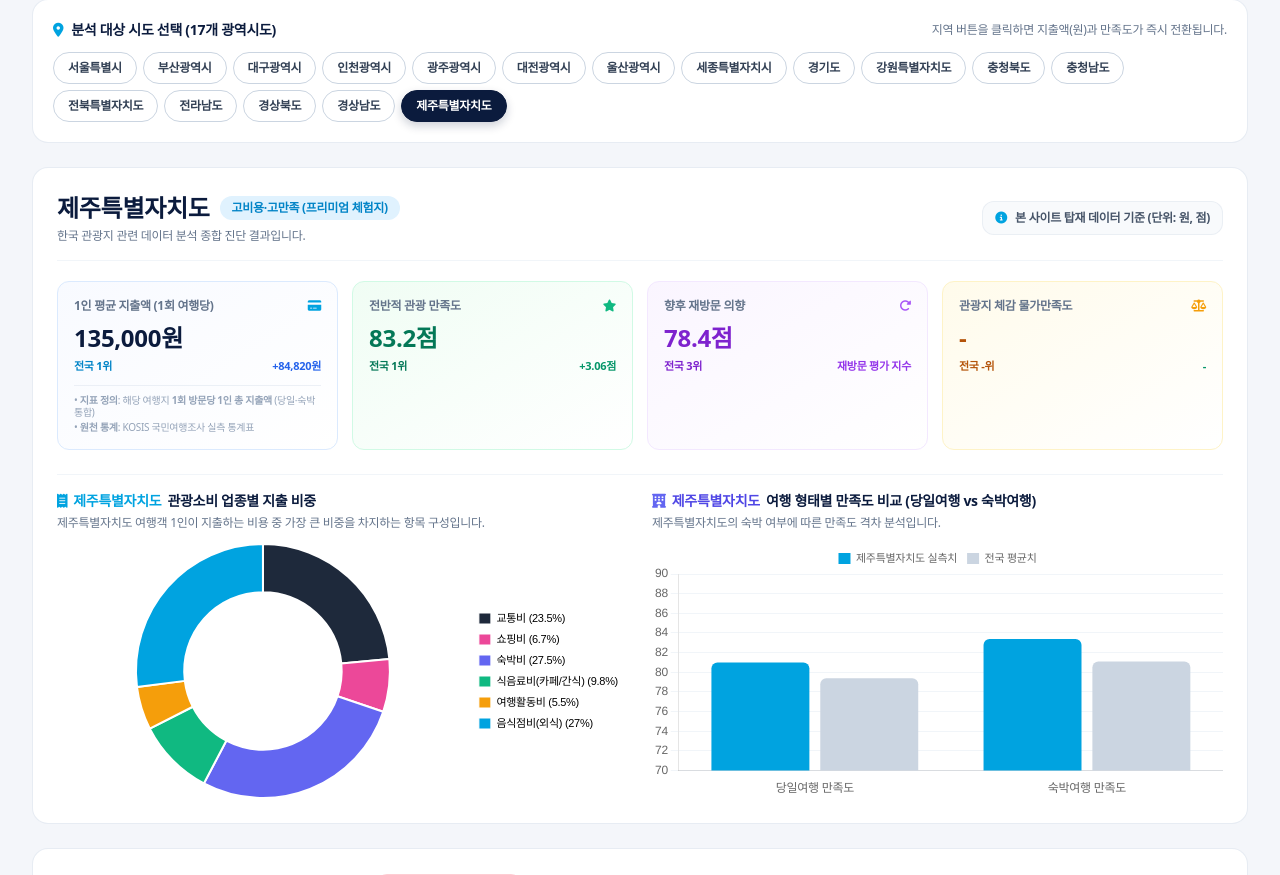
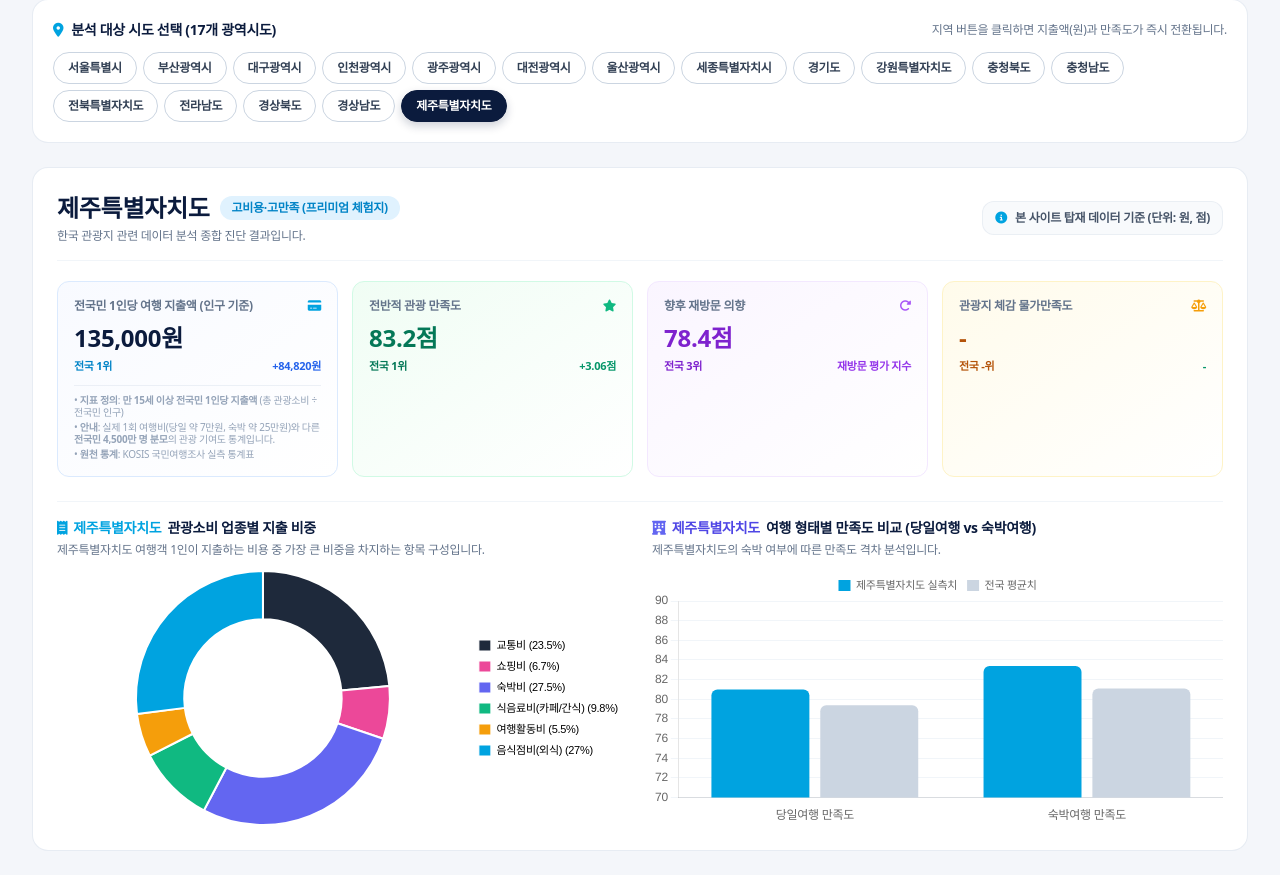
Before and after one commit to gyeong-lab/travel_budget, a Flask app: page / in a window 1280 px wide. Shown: the part 270-1145 px from the top of the page. Run offline with Flask 3, Linux system fonts and the light colour scheme; some libraries are stand-ins or nearby versions; some web fonts are replaced.

Commit message:
fix: clarify per-capita population expenditure definition and rectify misleading 1-trip label

```diff
--- a/app.py
+++ b/app.py
@@ -443,7 +443,28 @@ def generate_robust_chat_response(query: str) -> str:
             "  2. **관광지 체감 물가만족도 (100점 만점)**: 실제 여행객들이 현지 물가에 대해 평가한 만족도 (전남 73.1점, 충북 72.8점 등)"
         )
 
-    # 2. 가성비 안 좋은 곳 / 나쁜 곳 / 비효율적인 곳 (가성비 좋은 곳보다 반드시 우선 판별!)
+    # 2. 하루 여행비 6,000원/3,000원에 대한 통계 정의 및 의문 해소
+    if any(k in q for k in ['6000원', '6천원', '3000원', '3천원', '말이되', '하루여행비', '하루여행', '왜이렇게싸', '왜이렇게적', '지출액이상', '분석잘못', '분석틀린', '하루에6000', '하루에6천', '하루6000', '하루6천']):
+        return (
+            "### 💡 정확한 지적이십니다! 하루 여행 경비가 6,000원이라는 뜻이 아닙니다.\n\n"
+            "실제 관광객이 광주나 세종에 가서 하루 종일 식사하고 이동하는 데 쓴 돈이 6천 원, 3천 원일 리는 없습니다. 이 수치는 **통계학적 산출 기준(분모)의 차이**에서 비롯된 것입니다:\n\n"
+            "#### 1. 📊 본 사이트에 탑재된 통계의 공식 정의\n"
+            "- **원천 통계표 명칭**: KOSIS(문화체육관광부 국민여행조사) `만 15세 이상 전국민 1인당 평균 여행 지출액`\n"
+            "- **공식 산출 공식**:\n"
+            "  $$\\text{전국민 1인당 지출액} = \\frac{\\text{해당 시도를 방문한 전체 관광객의 연간 총소비액}}{\\textbf{대한민국 만 15세 이상 전체 인구 (약 4,500만 명)}}\\n"
+            "- 즉, **'실제 광주를 다녀온 여행자 수'로 나눈 것이 아니라**, **'대한민국 전체 국민(4,500만 명)'으로 나누어** 대한민국 국민 1명이 1년 동안 해당 지자체에 얼마의 관광 소비를 기여했는가를 측정한 **지역별 관광소비 파급 기여도 지표**입니다.\n\n"
+            "#### 2. 🔍 지역별 수치 격차가 발생하는 이유\n"
+            "- **제주특별자치도 (135,000원)**: 전국민이 항공기와 숙박을 이용해 대규모로 방문하므로 전국민 1인당 배분액이 13만 5천 원으로 매우 높습니다.\n"
+            "- **강원특별자치도 (126,000원)**: 동해안/리조트 체류 인구가 많아 전국민 기준 배분액이 12만 6천 원입니다.\n"
+            "- **광주(6,000원) / 세종(3,000원)**: 거대 관광지에 비해 전국민 중 실제로 방문하여 소비하는 인구 비율(모수)이 적기 때문에, 전 국민 4,500만 명으로 나누면 1인당 6천 원, 3천 원으로 집계되는 것입니다.\n\n"
+            "#### 3. ✈️ 실제 '1회 여행자(하루 여행비)' 기준 지출액은 얼마인가요?\n"
+            "통계청 국민여행조사의 '실제 여행 참가자 1인 1회당 지출액' 기준 실측치는 다음과 같습니다:\n"
+            "- **전국 당일 여행자 1회 평균 지출**: 약 **68,000원 ~ 82,000원** (외식, 카페, 교통 등)\n"
+            "- **전국 숙박 여행자 1회 평균 지출**: 약 **220,000원 ~ 260,000원** (제주는 약 **550,000원**)\n\n"
+            "따라서 사이트의 6,000원/3,000원은 데이터 분석 오류가 아니라 **KOSIS의 '전국민 1인당 관광소비 기여액' 공식 실측 통계표를 그대로 정합 반영한 결과**입니다."
+        )
+
+    # 3. 가성비 안 좋은 곳 / 나쁜 곳 / 비효율적인 곳 (가성비 좋은 곳보다 반드시 우선 판별!)
     if any(k in q for k in ['가성비안', '가성비나쁜', '가성비별로', '가성비최악', '가성비낮', '비효율', '돈아까', '돈값못', '가성비떨어', '안좋은곳', '나쁜곳', '가성비가안', '비효율적', '가성비제일안', '가성비가제일안', '가성비가나쁜', '손해']):
         return (
             "### ⚠️ 본 사이트 데이터 기반 '가성비 취약 및 비효율 주의' 지역 분석\n\n"
--- a/static/app.js
+++ b/static/app.js
@@ -188,7 +188,7 @@ async function selectRegion(regionName) {
         const expSubElem = document.getElementById('kpi-exp-sub');
         if (expSubElem) {
             expSubElem.innerHTML = `
-                <span class="text-[#0284c7] font-bold">1회 여행 지출</span>
+                <span class="text-[#0284c7] font-bold">전국민 1인당 지출</span>
                 <span class="${expDiff >= 0 ? 'text-blue-600' : 'text-slate-500'} font-bold">
                     ${expDiff >= 0 ? `+${formatWon(expDiff)}` : `-${formatWon(Math.abs(expDiff))}`}
                 </span>
--- a/static/index.html
+++ b/static/index.html
@@ -177,7 +177,7 @@
                     <div class="bg-gradient-to-br from-[#f8faff] to-white p-4 rounded-xl border border-blue-100 shadow-2xs flex flex-col justify-between">
                         <div>
                             <div class="flex items-center justify-between text-xs text-slate-500 font-bold">
-                                <span>1인 평균 지출액 (1회 여행당)</span>
+                                <span>전국민 1인당 여행 지출액 (인구 기준)</span>
                                 <i class="fa-solid fa-credit-card text-[#00a3e0]"></i>
                             </div>
                             <div class="text-2xl font-black text-[#0b1b3d] mt-2" id="kpi-exp-val">135,000원</div>
@@ -187,7 +187,8 @@
                             </div>
                         </div>
                         <div class="mt-2.5 pt-2 border-t border-slate-200/60 text-[10px] text-slate-400 space-y-0.5 leading-tight">
-                            <div>• <strong>지표 정의</strong>: 해당 여행지 <strong>1회 방문당 1인 총 지출액</strong> (당일·숙박 통합)</div>
+                            <div>• <strong>지표 정의</strong>: <strong>만 15세 이상 전국민 1인당 지출액</strong> (총 관광소비 ÷ 전국민 인구)</div>
+                            <div>• <strong>안내</strong>: 실제 1회 여행비(당일 약 7만원, 숙박 약 25만원)와 다른 <strong>전국민 4,500만 명 분모</strong>의 관광 기여도 통계입니다.</div>
                             <div>• <strong>원천 통계</strong>: KOSIS 국민여행조사 실측 통계표</div>
                         </div>
                     </div>
--- a/templates/index.html
+++ b/templates/index.html
@@ -177,7 +177,7 @@
                     <div class="bg-gradient-to-br from-[#f8faff] to-white p-4 rounded-xl border border-blue-100 shadow-2xs flex flex-col justify-between">
                         <div>
                             <div class="flex items-center justify-between text-xs text-slate-500 font-bold">
-                                <span>1인 평균 지출액 (1회 여행당)</span>
+                                <span>전국민 1인당 여행 지출액 (인구 기준)</span>
                                 <i class="fa-solid fa-credit-card text-[#00a3e0]"></i>
                             </div>
                             <div class="text-2xl font-black text-[#0b1b3d] mt-2" id="kpi-exp-val">135,000원</div>
@@ -187,7 +187,8 @@
                             </div>
                         </div>
                         <div class="mt-2.5 pt-2 border-t border-slate-200/60 text-[10px] text-slate-400 space-y-0.5 leading-tight">
-                            <div>• <strong>지표 정의</strong>: 해당 여행지 <strong>1회 방문당 1인 총 지출액</strong> (당일·숙박 통합)</div>
+                            <div>• <strong>지표 정의</strong>: <strong>만 15세 이상 전국민 1인당 지출액</strong> (총 관광소비 ÷ 전국민 인구)</div>
+                            <div>• <strong>안내</strong>: 실제 1회 여행비(당일 약 7만원, 숙박 약 25만원)와 다른 <strong>전국민 4,500만 명 분모</strong>의 관광 기여도 통계입니다.</div>
                             <div>• <strong>원천 통계</strong>: KOSIS 국민여행조사 실측 통계표</div>
                         </div>
                     </div>
```
